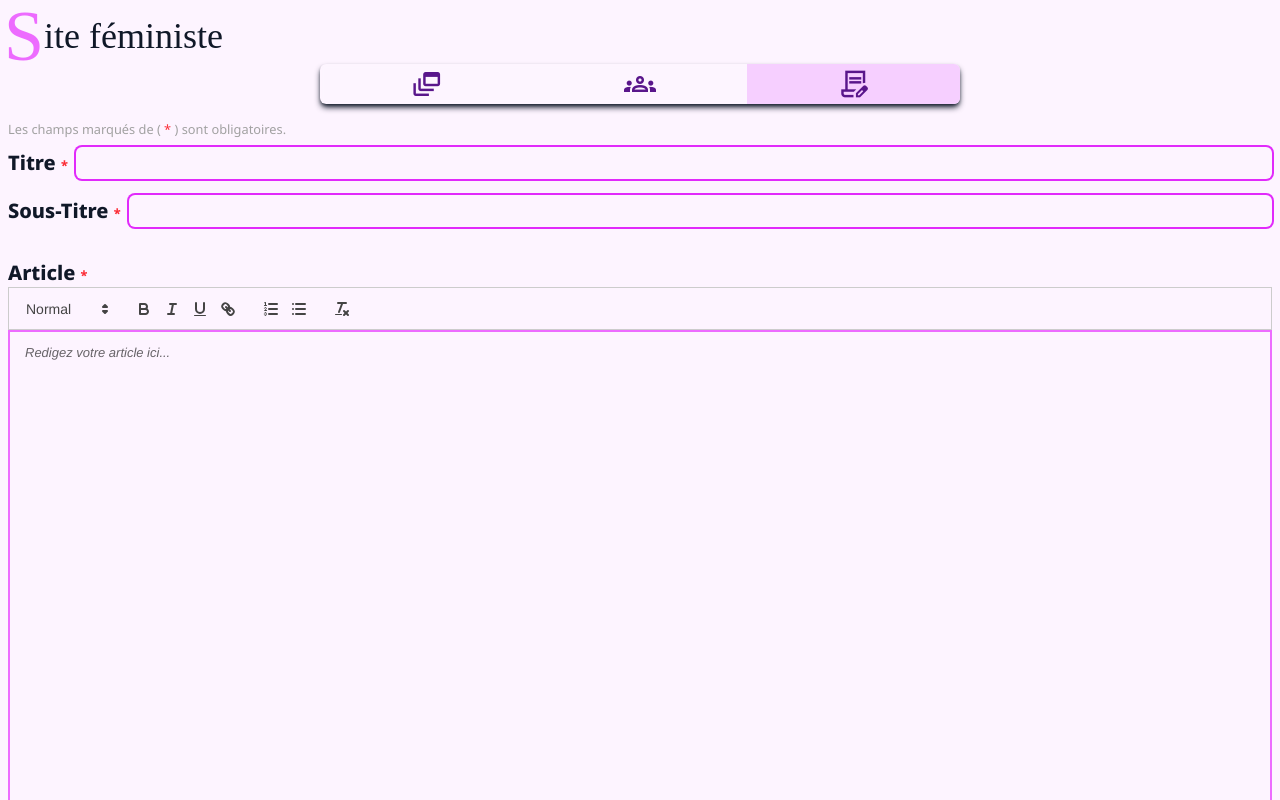
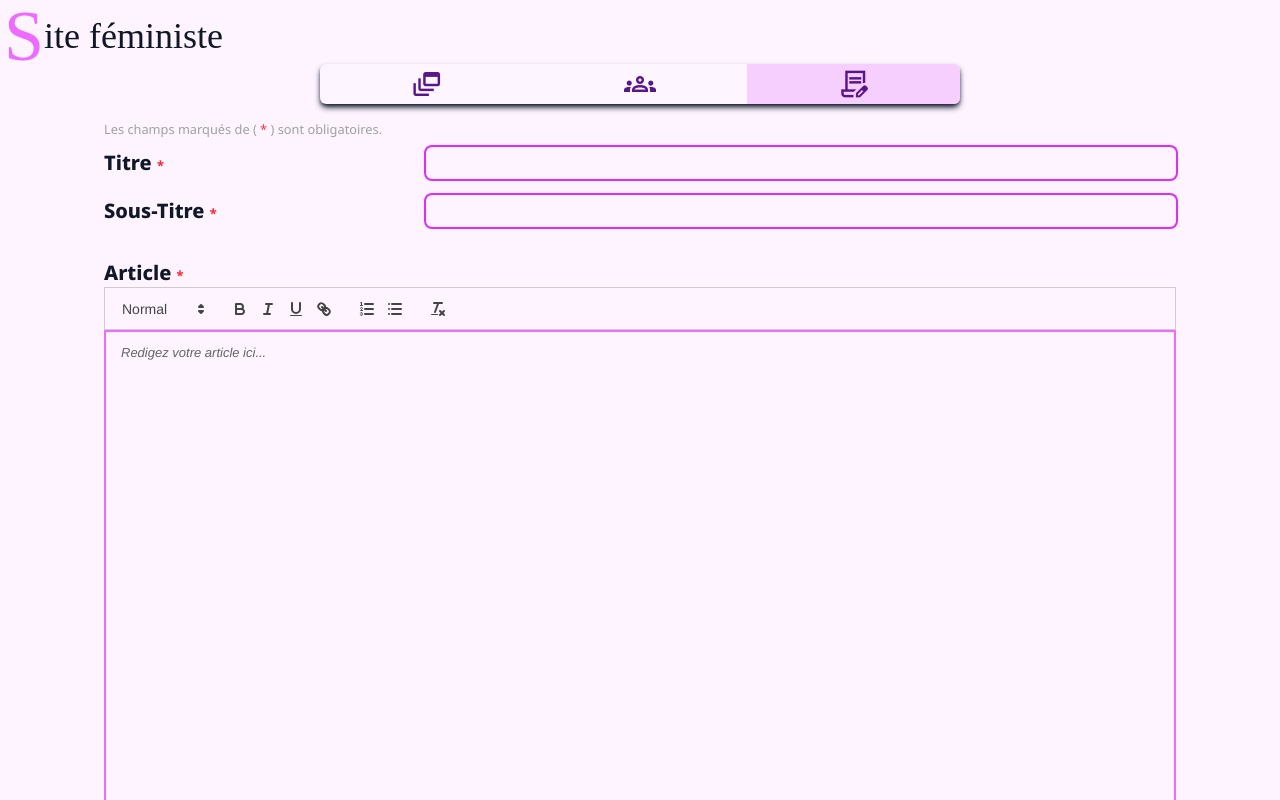
Before and after one commit to PlacideKad/Blog_frontend, a React (Vite) app: page /dashboard in a window 1280 px wide. Both pictures are taken after a click on the element "contract_edit". Built offline with nearby package versions, Linux system fonts and the light colour scheme; no server answers; a web font is replaced by a local one.

Commit message:
admins can now post articles successfully

```diff
--- a/src/components/AdminCreateArticlePage.jsx
+++ b/src/components/AdminCreateArticlePage.jsx
@@ -1,10 +1,15 @@
-import { useEffect, useRef } from "react";
+import { useEffect, useRef , useState} from "react";
 import "quill/dist/quill.snow.css";
 import Quill from "quill";
 
 const AdminCreateArticlePage=()=>{
   const editorRef = useRef(null);
   const quillInstance = useRef(null);
+  const [title,setTitle]=useState('');
+  const [subtitle,setSubtitle]=useState('');
+  const [isReadyToSubmit,setIsReadyToSubmit]=useState(false);
+  const [isPressed,setIsPressed]=useState(false);
+
   useEffect(()=>{
     const options={
       modules:{
@@ -17,12 +22,35 @@ const AdminCreateArticlePage=()=>{
       quillInstance.current=new Quill(editorRef.current,options)
     }
   },[]);
-  const handleSubmit=(formData)=>{
-    const delta=quillInstance.current.getContents();
-    console.log(delta);
+  useEffect(()=>{
+    if(title.trim() && subtitle.trim()) setIsReadyToSubmit(true);
+  },[title,subtitle]);
+
+  const handleSubmit=async (formData)=>{
+    if(isReadyToSubmit){
+      const title=formData.get('title');
+      const subtitle=formData.get('subtitle');
+      const delta=quillInstance.current.getContents();
+      let data={};
+      if(title && title.trim()) data.title=title.trim();
+      if(subtitle && subtitle.trim()) data.summary=subtitle.trim();
+      data.content=JSON.stringify(delta);
+      try{
+        const res=await fetch('http://localhost:3000/api/admin/article',{
+          method:'POST',
+          headers:{'Content-Type':'application/json'},
+          body:JSON.stringify(data)
+        });
+        if(!res.ok) throw new Error('Error when publishing the article');
+        const resJson=await res.json();
+        if(resJson.success) window.location.reload();
+      }catch(err){
+        console.log(err);
+      }
+    }
   }
   return(
-    <div className="min-h-full w-full pt-8">
+    <div className="min-h-full w-full md:px-16 lg:px-24 pt-8">
 
       {/* nota */}
       <section className="text-neutral-400 text-[.8rem]">
@@ -34,7 +62,7 @@ const AdminCreateArticlePage=()=>{
       className="w-full min-h-full flex flex-col items-center justify-start space-y-4 mt-2">
 
         {/* titre */}
-        <div className="w-full flex space-x-2 items-center justify-evenly">
+        <div className="w-full flex space-x-2 items-center justify-between">
           <label
           className="w-min  font-extrabold text-xl text-nowrap"
           htmlFor="title">Titre <span className="text-[.8rem] text-red-500">*</span>
@@ -42,12 +70,15 @@ const AdminCreateArticlePage=()=>{
           <input
           type="text"
           id="title"
-          className="grow-1 ring-fuchsia-500 ring-2 rounded-md outline-none px-4 py-1 focus:ring-4 transition-all ease duration-200"
+          name="title"
+          value={title}
+          onChange={(event)=>{setTitle(event.target.value)}}
+          className="grow-1 max-w-7/10 ring-fuchsia-500 ring-2 rounded-md outline-none px-4 py-1 focus:ring-4 transition-all ease duration-200"
           placeholder="" />
         </div>
 
         {/* Sous-titre */}
-        <div className="w-full flex items-center justify-evenly space-x-2">
+        <div className="w-full flex items-center justify-between space-x-2">
           <label
           className="w-min font-extrabold text-xl text-nowrap"
           htmlFor="subtitle">Sous-Titre <span className="text-[.8rem] text-red-500">*</span>
@@ -55,7 +86,10 @@ const AdminCreateArticlePage=()=>{
           <input
           type="text"
           id="subtitle"
-          className=" grow-1 ring-fuchsia-500 ring-2 rounded-md outline-none px-4 py-1 focus:ring-4 transition-all ease duration-200"
+          name="subtitle"
+          value={subtitle}
+          onChange={(event)=>{setSubtitle(event.target.value)}}
+          className=" grow-1 max-w-7/10 ring-fuchsia-500 ring-2 rounded-md outline-none px-4 py-1 focus:ring-4 transition-all ease duration-200"
           placeholder="" />
         </div>
 
@@ -71,12 +105,16 @@ const AdminCreateArticlePage=()=>{
           className="font-extrabold text-xl"
           htmlFor="content">Article <span className="text-[.8rem] text-red-500">*</span></label>
           <div
-          className="w-full !h-[69vh] !border-2 !border-fuchsia-400 !rounded-b-lg"
+          className="w-full !h-[69vh] !border-2 !border-fuchsia-400 !rounded-b-xl"
           ref={editorRef}>
           </div>
         </div>
         <button
-        className="bg-linear-to-r from-fuchsia-400 to-purple-400 text-gray-50 px-8 py-2 rounded-lg shadow-md"
+        onMouseDown={()=>{setIsPressed(true)}}
+        onMouseUp={()=>{setIsPressed(false)}}
+        onTouchStart={()=>{setIsPressed(true)}}
+        onTouchEnd={()=>{setIsPressed(false)}}
+        className={`bg-linear-to-r from-fuchsia-400 to-purple-400 text-gray-50 px-8 py-2 rounded-lg ${!isReadyToSubmit?'opacity-30':isPressed?'scale-97 opacity-100':'shadow-lg opacity-100'}`}
         type="submit">Publier</button>
       </form>
     </div>
```
